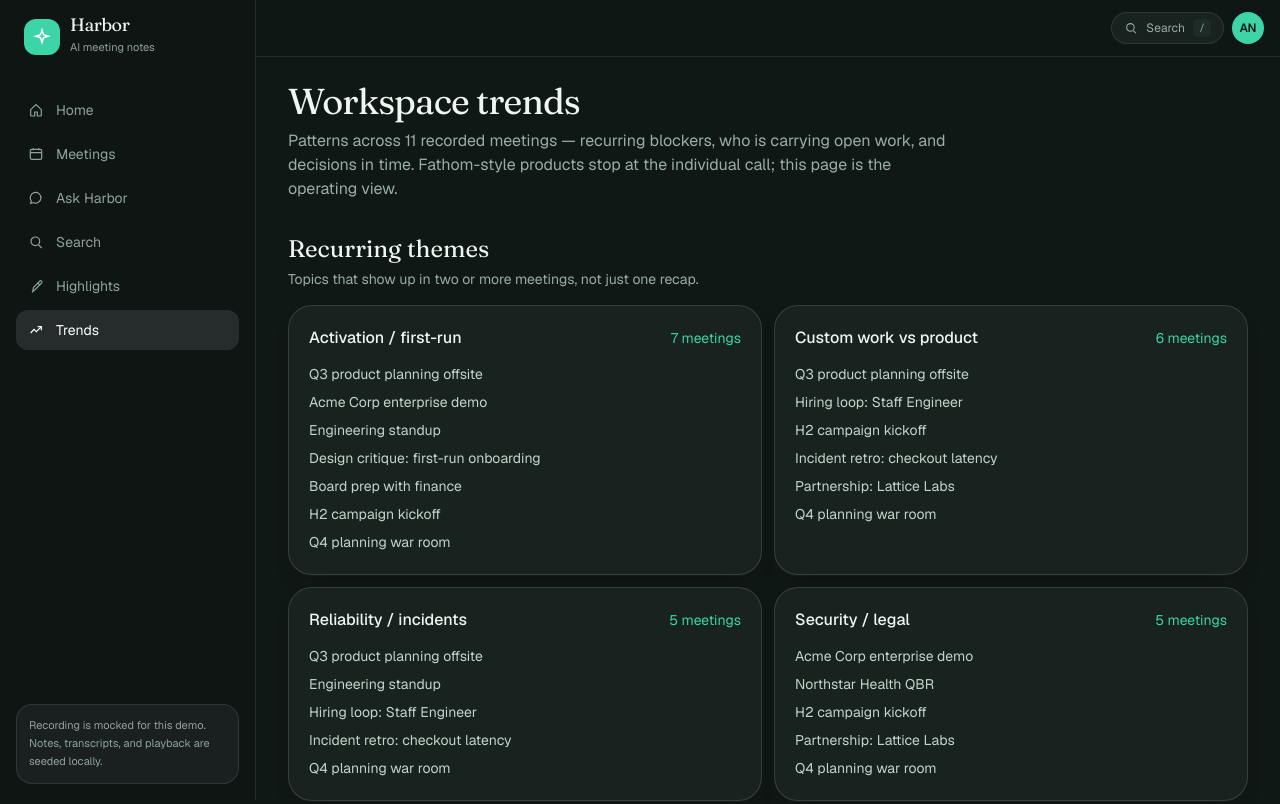
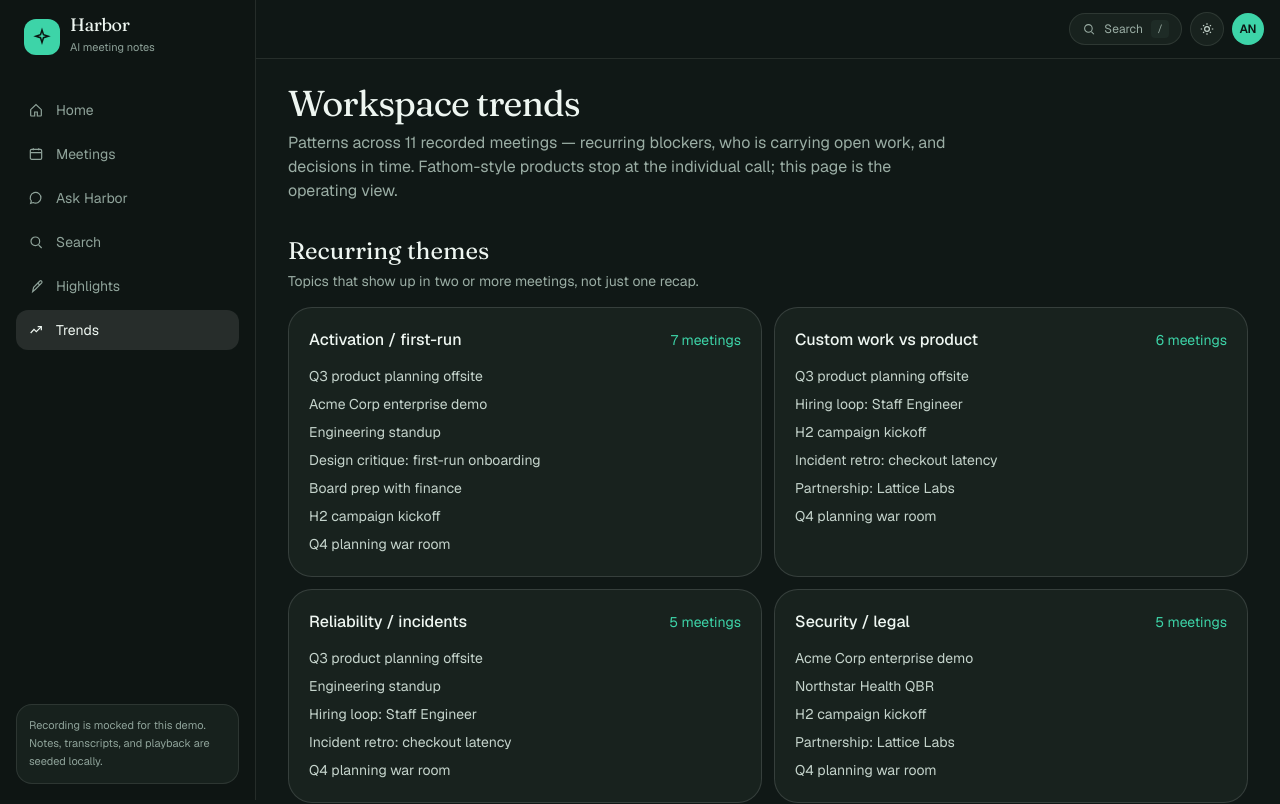
Before and after one commit to Anish2804/8x-fathom-clone, a Next.js app: page /trends in a window 1280 px wide. Shown: the top 804 px of the page. Built offline with nearby package versions, Linux system fonts and the light colour scheme.

Commit message:
Restore the header light/dark theme toggle.
Dark stays the default, but ThemeProvider again persists both modes so the same layout inverts cleanly across every page.

Co-authored-by: Cursor <cursoragent@cursor.com>

```diff
--- a/src/app/ask/page.tsx
+++ b/src/app/ask/page.tsx
@@ -90,7 +90,7 @@ export default function AskPage() {
             placeholder="Ask about a person, decision, or risk…"
             className="min-w-0 flex-1 bg-transparent px-3 py-2 text-sm outline-none"
           />
-          <button type="submit" className="rounded-xl bg-[var(--accent)] px-4 text-sm font-medium text-[#0c1613]">
+          <button type="submit" className="rounded-xl bg-[var(--accent)] px-4 text-sm font-medium text-[var(--on-accent)]">
             Ask
           </button>
         </div>
--- a/src/app/layout.tsx
+++ b/src/app/layout.tsx
@@ -29,12 +29,13 @@ export default function RootLayout({ children }: LayoutProps<"/">) {
   return (
     <html
       lang="en"
+      suppressHydrationWarning
       className={`dark ${geistSans.variable} ${geistMono.variable} ${fraunces.variable} h-full antialiased`}
     >
       <body className="min-h-full bg-[var(--bg)] font-sans text-[var(--ink)]">
         <script
           dangerouslySetInnerHTML={{
-            __html: `document.documentElement.classList.add("dark");`,
+            __html: `try{var t=JSON.parse(localStorage.getItem("harbor.theme")||'"dark"');if(t==="light")document.documentElement.classList.remove("dark");else document.documentElement.classList.add("dark")}catch(e){document.documentElement.classList.add("dark")}`,
           }}
         />
         <ThemeProvider>
--- a/src/components/AppShell.tsx
+++ b/src/components/AppShell.tsx
@@ -9,10 +9,13 @@ import {
   IconHome,
   IconMark,
   IconMenu,
+  IconMoon,
   IconSearch,
   IconSpark,
+  IconSun,
   IconTrends,
 } from "@/components/icons";
+import { useTheme } from "@/components/ThemeProvider";
 
 const links = [
   { href: "/", label: "Home", icon: IconHome },
@@ -26,6 +29,7 @@ const links = [
 export function AppShell({ children }: { children: ReactNode }) {
   const pathname = usePathname();
   const router = useRouter();
+  const { theme, toggle } = useTheme();
   const [open, setOpen] = useState(false);
 
   useEffect(() => {
@@ -42,12 +46,12 @@ export function AppShell({ children }: { children: ReactNode }) {
   return (
     <div className="min-h-screen bg-[var(--bg)] text-[var(--ink)]">
       <aside
-        className={`fixed inset-y-0 left-0 z-40 w-64 border-r border-white/10 bg-[var(--sidebar)] p-4 text-[var(--sidebar-ink)] transition-transform md:translate-x-0 ${
+        className={`fixed inset-y-0 left-0 z-40 w-64 border-r border-[var(--line)] bg-[var(--sidebar)] p-4 text-[var(--sidebar-ink)] transition-transform md:translate-x-0 ${
           open ? "translate-x-0" : "-translate-x-full"
         }`}
       >
         <Link href="/" className="mb-8 flex items-center gap-2.5 px-2">
-          <span className="flex h-9 w-9 items-center justify-center rounded-xl bg-[var(--accent)] text-white shadow-[var(--shadow)]">
+          <span className="flex h-9 w-9 items-center justify-center rounded-xl bg-[var(--accent)] text-[var(--on-accent)] shadow-[var(--shadow)]">
             <IconSpark className="h-5 w-5" />
           </span>
           <span>
@@ -68,8 +72,8 @@ export function AppShell({ children }: { children: ReactNode }) {
                 onClick={() => setOpen(false)}
                 className={`flex items-center gap-3 rounded-xl px-3 py-2.5 text-sm transition ${
                   active
-                    ? "bg-white/10 text-white"
-                    : "text-[var(--sidebar-muted)] hover:bg-white/5 hover:text-white"
+                    ? "bg-[var(--nav-active)] text-[var(--sidebar-ink)]"
+                    : "text-[var(--sidebar-muted)] hover:bg-[var(--nav-hover)] hover:text-[var(--sidebar-ink)]"
                 }`}
               >
                 <Icon className="h-4 w-4" />
@@ -78,7 +82,7 @@ export function AppShell({ children }: { children: ReactNode }) {
             );
           })}
         </nav>
-        <div className="absolute inset-x-4 bottom-4 rounded-2xl border border-white/10 bg-white/5 p-3">
+        <div className="absolute inset-x-4 bottom-4 rounded-2xl border border-[var(--line)] bg-[var(--bg-muted)]/60 p-3">
           <p className="text-[11px] leading-relaxed text-[var(--sidebar-muted)]">
             Recording is mocked for this demo. Notes, transcripts, and playback are seeded locally.
           </p>
@@ -118,7 +122,15 @@ export function AppShell({ children }: { children: ReactNode }) {
               Search
               <kbd className="rounded bg-[var(--bg-muted)] px-1.5 py-0.5 font-mono text-[10px]">/</kbd>
             </Link>
-            <div className="flex h-8 w-8 items-center justify-center rounded-full bg-[var(--accent)] text-xs font-semibold text-[#0c1613]">
+            <button
+              onClick={toggle}
+              suppressHydrationWarning
+              className="rounded-full border border-[var(--line)] bg-[var(--bg-elev)] p-2 text-[var(--ink-soft)] hover:bg-[var(--bg-muted)]"
+              aria-label={theme === "dark" ? "Switch to light theme" : "Switch to dark theme"}
+            >
+              {theme === "dark" ? <IconSun className="h-4 w-4" /> : <IconMoon className="h-4 w-4" />}
+            </button>
+            <div className="flex h-8 w-8 items-center justify-center rounded-full bg-[var(--accent)] text-xs font-semibold text-[var(--on-accent)]">
               AN
             </div>
           </div>
--- a/src/components/ShareClipModal.tsx
+++ b/src/components/ShareClipModal.tsx
@@ -53,7 +53,7 @@ export function ShareClipModal({
           />
           <button
             onClick={copyLink}
-            className="inline-flex items-center gap-1 rounded-xl bg-[var(--accent)] px-3 text-xs font-medium text-[#0c1613]"
+            className="inline-flex items-center gap-1 rounded-xl bg-[var(--accent)] px-3 text-xs font-medium text-[var(--on-accent)]"
           >
             {copied ? <IconCheck className="h-3.5 w-3.5" /> : <IconCopy className="h-3.5 w-3.5" />}
             {copied ? "Copied" : "Copy"}
@@ -81,7 +81,7 @@ export function ShareClipModal({
           />
           <button
             type="submit"
-            className="mt-3 w-full rounded-xl bg-[var(--accent)] py-2.5 text-sm font-medium text-[#0c1613]"
+            className="mt-3 w-full rounded-xl bg-[var(--accent)] py-2.5 text-sm font-medium text-[var(--on-accent)]"
           >
             Send invite
           </button>
--- a/src/components/SummaryPane.tsx
+++ b/src/components/SummaryPane.tsx
@@ -71,7 +71,7 @@ export function SummaryPane({
               onClick={() => setTemplate(item.id)}
               className={`rounded-full px-2.5 py-1 text-[11px] ${
                 template === item.id
-                  ? "bg-[var(--accent)] font-medium text-[#0c1613]"
+                  ? "bg-[var(--accent)] font-medium text-[var(--on-accent)]"
                   : "border border-[var(--line)] text-[var(--muted)] hover:bg-[var(--bg-muted)]"
               }`}
             >
--- a/src/components/ThemeProvider.tsx
+++ b/src/components/ThemeProvider.tsx
@@ -1,18 +1,45 @@
 "use client";
 
-import { createContext, useContext, type ReactNode } from "react";
+import { createContext, useCallback, useContext, useSyncExternalStore, type ReactNode } from "react";
+import { loadTheme, saveTheme } from "@/lib/storage";
+
+type Theme = "light" | "dark";
+
+const listeners = new Set<() => void>();
+
+function emit() {
+  listeners.forEach((listener) => listener());
+}
+
+function subscribe(listener: () => void) {
+  listeners.add(listener);
+  return () => listeners.delete(listener);
+}
+
+function getSnapshot(): Theme {
+  return loadTheme();
+}
+
+function paint(theme: Theme) {
+  document.documentElement.classList.toggle("dark", theme === "dark");
+}
 
 const ThemeContext = createContext<{
-  theme: "dark";
+  theme: Theme;
   toggle: () => void;
 }>({ theme: "dark", toggle: () => {} });
 
 export function ThemeProvider({ children }: { children: ReactNode }) {
-  return (
-    <ThemeContext.Provider value={{ theme: "dark", toggle: () => {} }}>
-      {children}
-    </ThemeContext.Provider>
-  );
+  const theme = useSyncExternalStore(subscribe, getSnapshot, () => "dark" as const);
+
+  const toggle = useCallback(() => {
+    const next: Theme = theme === "dark" ? "light" : "dark";
+    saveTheme(next);
+    paint(next);
+    emit();
+  }, [theme]);
+
+  return <ThemeContext.Provider value={{ theme, toggle }}>{children}</ThemeContext.Provider>;
 }
 
 export function useTheme() {
--- a/src/lib/storage.ts
+++ b/src/lib/storage.ts
@@ -50,10 +50,7 @@ export function saveActionStatus(meetingId: string, actionId: string, status: Ac
 export function loadTheme(): "light" | "dark" {
   const value = readJson<"light" | "dark" | null>(THEME_KEY, null);
   if (value === "light" || value === "dark") return value;
-  if (typeof window !== "undefined" && window.matchMedia("(prefers-color-scheme: dark)").matches) {
-    return "dark";
-  }
-  return "light";
+  return "dark";
 }
 
 export function saveTheme(theme: "light" | "dark") {
```
Also changed, not shown: src/app/globals.css (+35 -24 lines).
